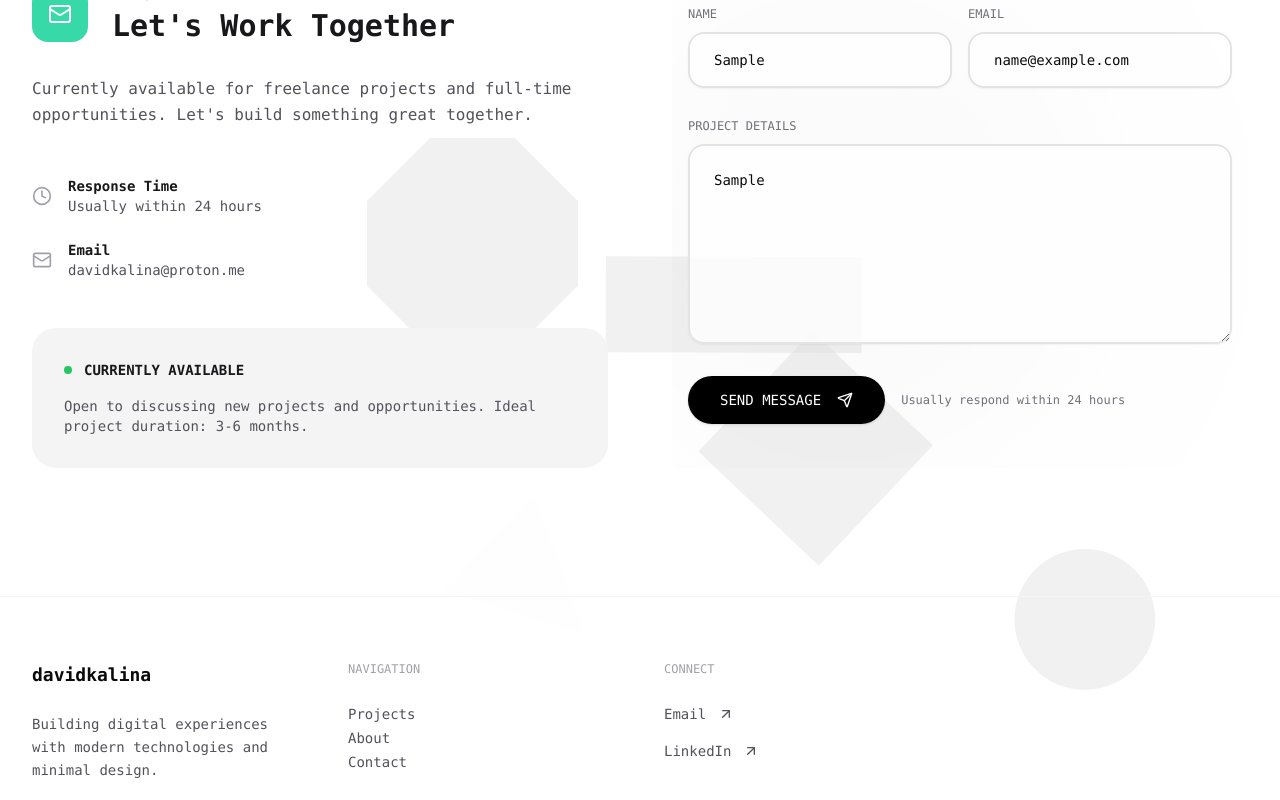
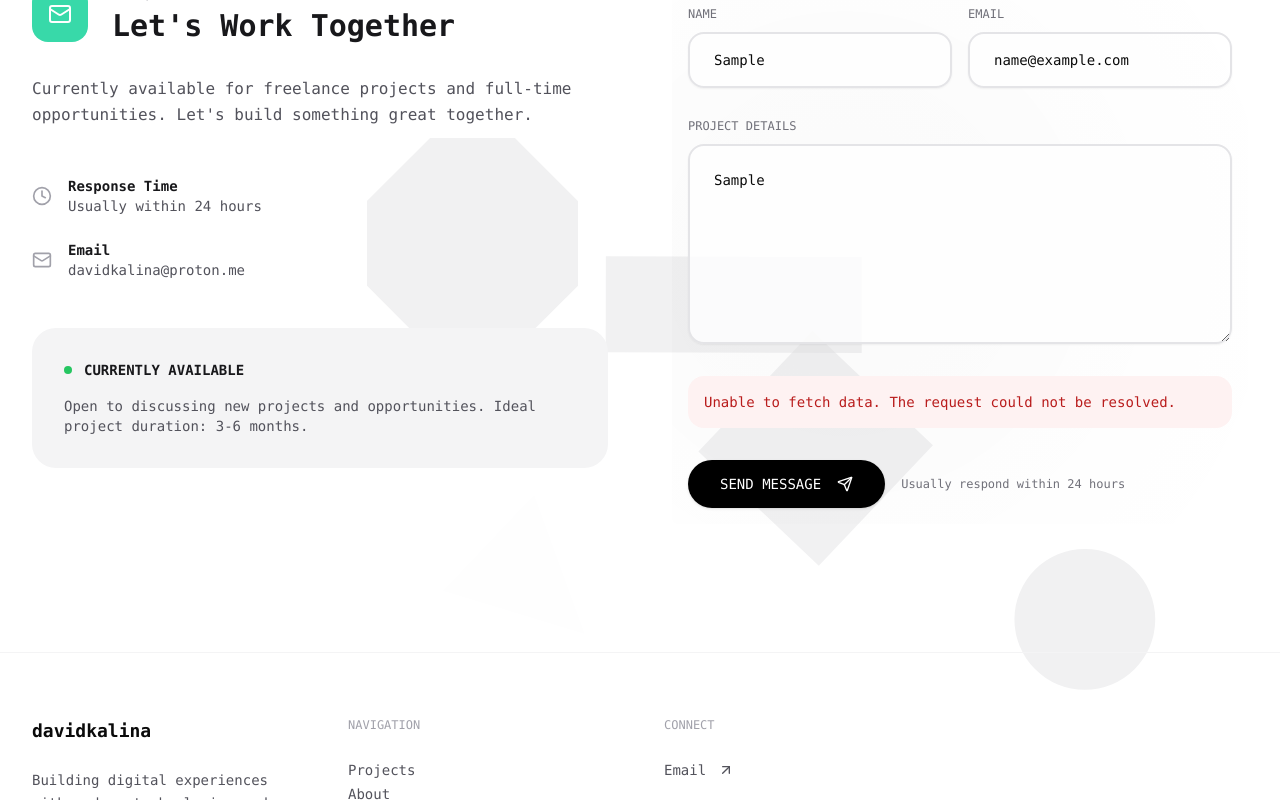
Before and after one commit to DavidKalina/davidkalina, a Next.js app: page / in a window 1280 px wide. Both pictures are taken after typing "Sample", "name@example.com", "Sample" into the empty fields and a click on the button "SEND MESSAGE". Shown: the part 6247-7047 px from the top of the page. Built offline with nearby package versions, Linux system fonts and the light colour scheme; no server answers.

Commit message:
feat:update contact form info

```diff
--- a/app/actions.ts
+++ b/app/actions.ts
@@ -15,7 +15,7 @@ export async function sendContactEmail(data: ContactFormData) {
     const { name, email, message } = data;
 
     const { data: emailData, error } = await resend.emails.send({
-      from: "Contact Form <mail@davidkalina.com>",
+      from: "Contact Form <noreply@mail.davidkalina.com>",
       to: ["davidkalina@proton.me"],
       replyTo: email,
       subject: `New Contact Form Submission from ${name}`,
--- a/components/Cta.tsx
+++ b/components/Cta.tsx
@@ -1,9 +1,45 @@
+"use client";
+
 import { Button } from "@/components/ui/button";
 import { Input } from "@/components/ui/input";
 import { Textarea } from "@/components/ui/textarea";
 import { Clock, Mail, Send } from "lucide-react";
+import { useTransition, useState } from "react";
+import { sendContactEmail } from "../app/actions";
 
 const ModernCTA = () => {
+  const [isPending, startTransition] = useTransition();
+  const [formState, setFormState] = useState({
+    name: "",
+    email: "",
+    message: "",
+  });
+  const [status, setStatus] = useState<{
+    type: "success" | "error" | null;
+    message: string | null;
+  }>({ type: null, message: null });
+
+  const handleSubmit = (e: React.FormEvent) => {
+    e.preventDefault();
+
+    startTransition(async () => {
+      const result = await sendContactEmail(formState);
+
+      if (result.error) {
+        setStatus({
+          type: "error",
+          message: result.error,
+        });
+      } else {
+        setStatus({
+          type: "success",
+          message: "Message sent successfully! I'll get back to you soon.",
+        });
+        setFormState({ name: "", email: "", message: "" });
+      }
+    });
+  };
+
   return (
     <section className="bg-white/80" id="contact">
       <div className="max-w-7xl mx-auto px-8 py-32">
@@ -64,12 +100,15 @@ const ModernCTA = () => {
           {/* Right Column - Form */}
           <div className="relative p-4">
             <div className="absolute rounded-md inset-0 bg-[radial-gradient(circle_at_30%_50%,_rgba(0,0,0,0.02),rgba(0,0,0,0))]" />
-            <div className="relative space-y-8">
+            <form onSubmit={handleSubmit} className="relative space-y-8">
               <div className="space-y-6">
                 <div className="grid grid-cols-1 md:grid-cols-2 gap-4">
                   <div className="space-y-2">
                     <label className="font-mono text-xs text-zinc-500">NAME</label>
                     <Input
+                      required
+                      value={formState.name}
+                      onChange={(e) => setFormState((prev) => ({ ...prev, name: e.target.value }))}
                       className="h-14 px-6 font-mono text-sm bg-white/80 border-2 border-zinc-200 rounded-2xl focus:border-black focus:ring-0 transition-colors duration-300"
                       placeholder="John Doe"
                     />
@@ -77,7 +116,10 @@ const ModernCTA = () => {
                   <div className="space-y-2">
                     <label className="font-mono text-xs text-zinc-500">EMAIL</label>
                     <Input
+                      required
                       type="email"
+                      value={formState.email}
+                      onChange={(e) => setFormState((prev) => ({ ...prev, email: e.target.value }))}
                       className="h-14 px-6 font-mono text-sm bg-white/80 border-2 border-zinc-200 rounded-2xl focus:border-black focus:ring-0 transition-colors duration-300"
                       placeholder="john@example.com"
                     />
@@ -86,20 +128,39 @@ const ModernCTA = () => {
                 <div className="space-y-2">
                   <label className="font-mono text-xs text-zinc-500">PROJECT DETAILS</label>
                   <Textarea
+                    required
+                    value={formState.message}
+                    onChange={(e) => setFormState((prev) => ({ ...prev, message: e.target.value }))}
                     className="min-h-[200px] p-6 font-mono text-sm bg-white/80 border-2 border-zinc-200 rounded-2xl focus:border-black focus:ring-0 transition-colors duration-300"
                     placeholder="Tell me about your project..."
                   />
                 </div>
               </div>
 
+              {status.message && (
+                <div
+                  className={`p-4 rounded-2xl ${
+                    status.type === "success"
+                      ? "bg-green-50 text-green-700"
+                      : "bg-red-50 text-red-700"
+                  } font-mono text-sm`}
+                >
+                  {status.message}
+                </div>
+              )}
+
               <div className="flex items-center gap-4">
-                <Button className="bg-black text-white hover:bg-zinc-900 rounded-full font-mono text-sm px-8 py-6 group">
-                  SEND MESSAGE
+                <Button
+                  type="submit"
+                  disabled={isPending}
+                  className="bg-black text-white hover:bg-zinc-900 rounded-full font-mono text-sm px-8 py-6 group disabled:opacity-50"
+                >
+                  {isPending ? "SENDING..." : "SEND MESSAGE"}
                   <Send className="ml-2 transition-transform group-hover:translate-x-1" size={18} />
                 </Button>
                 <p className="font-mono text-xs text-zinc-500">Usually respond within 24 hours</p>
               </div>
-            </div>
+            </form>
           </div>
         </div>
       </div>
```
